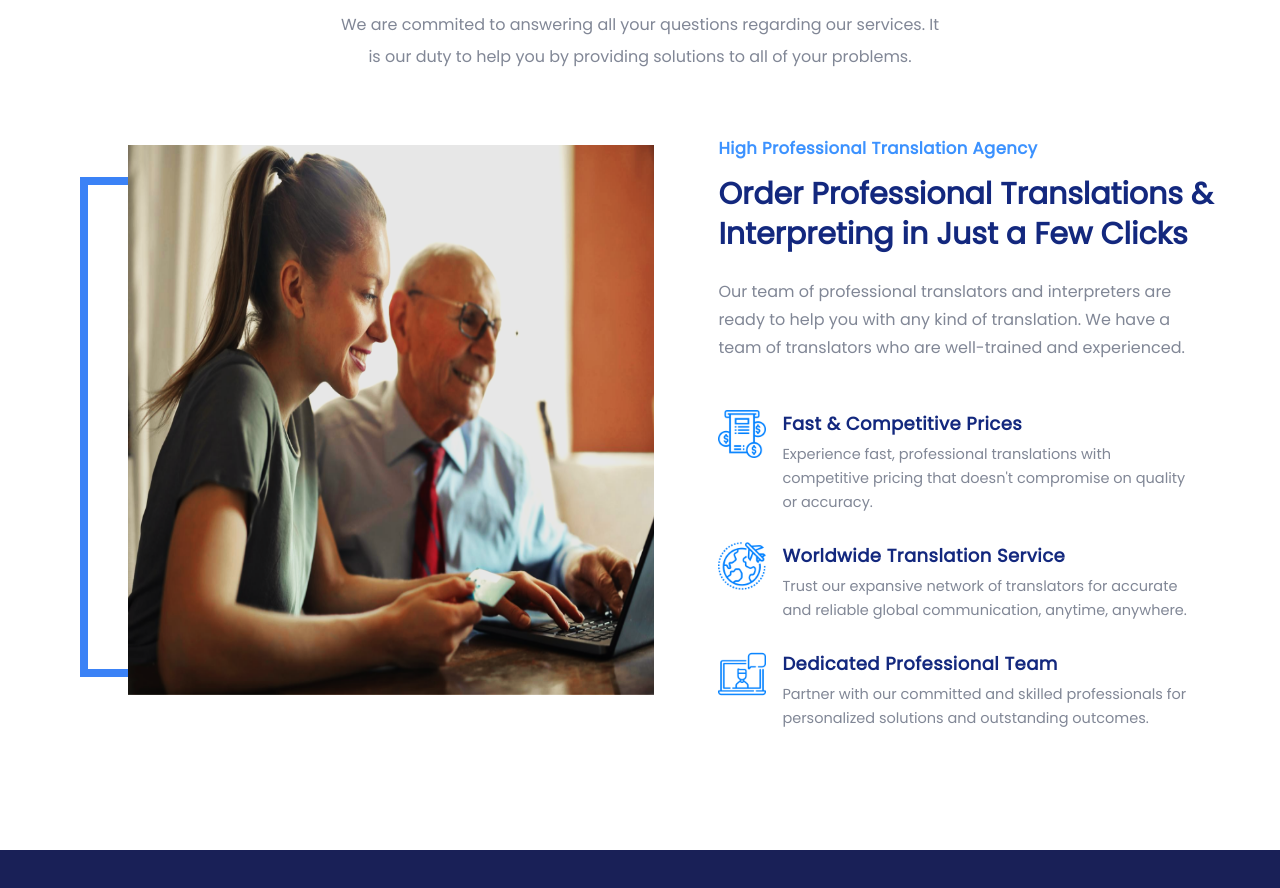
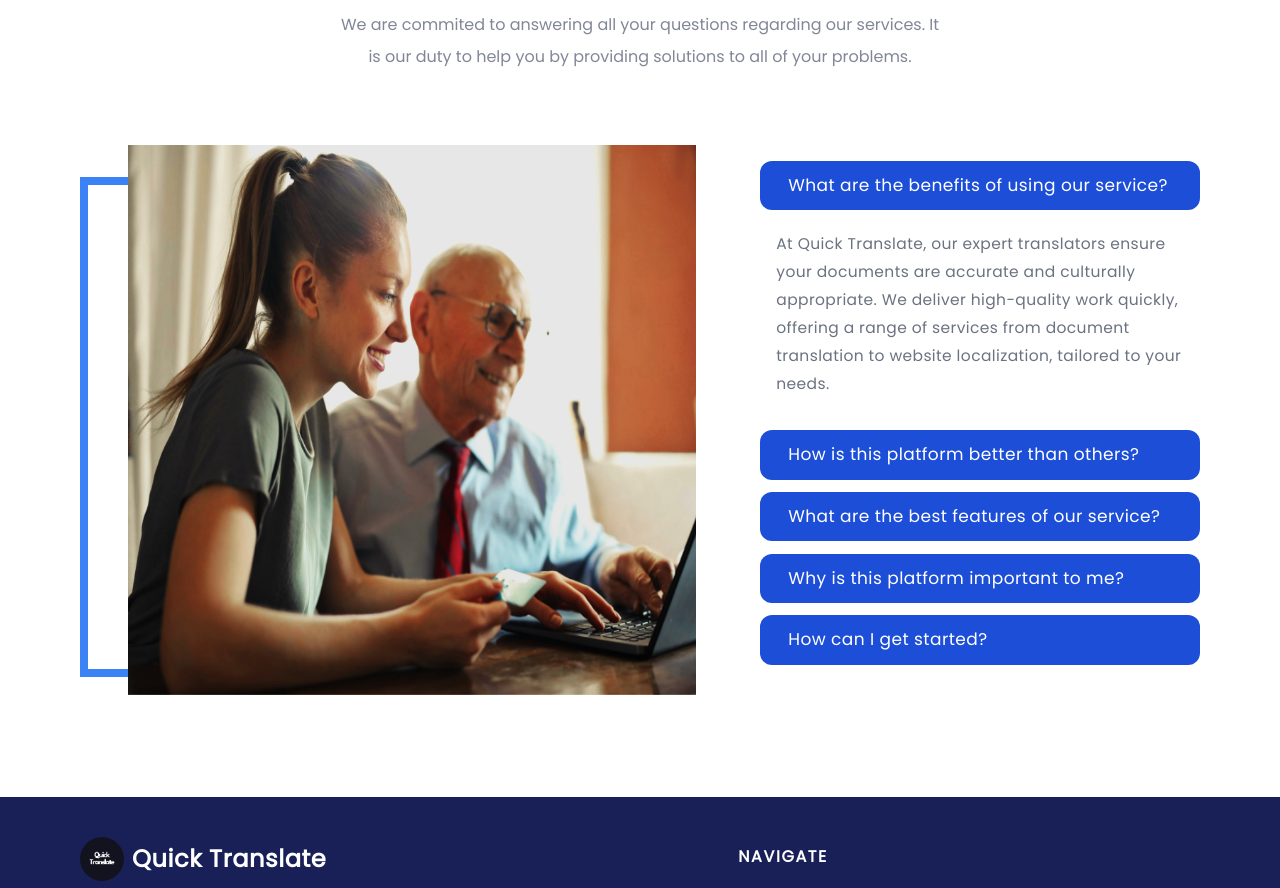
Before and after one commit to MusaZeshan-IT/Quick-Translate, a React (Vite) app: page /#/faq in a window 1280 px wide. Shown: the part 580-1468 px from the top of the page. Built offline with nearby package versions, Linux system fonts and the light colour scheme.

Commit message:
The basic content of the faq boxes are set and now just the functionality is left.

```diff
--- a/src/components/faq/FaqQuestions.jsx
+++ b/src/components/faq/FaqQuestions.jsx
@@ -23,26 +23,42 @@ const FaqQuestions = () => {
                     <img className='lg:hidden xs-custom:block hidden xl:h-[450px] lg:h-full w-full lg:relative bottom-10 left-10' src={FaqImgTab} alt="" />
                     <img className='xl:hidden lg:block xs-custom:hidden block lg:h-[550px] h-full w-full lg:relative bottom-10 left-10' src={FaqImgSm} alt="" />
                 </div>
-                <div className='xl:w-[43%] lg:w-[48%] w-full'>
-                    <h3 className='text-[rgb(60,146,255)] font-semibold text-[16.5px] tracking-wide'>High Professional Translation Agency</h3>
-                    <h2 className='text-[rgb(19,40,126)] text-3xl font-black mt-3 xs-custom:xs-custom:w-[500px] leading-10'>Order Professional Translations & Interpreting in Just a Few Clicks</h2>
-                    <p className='lg:mt-6 mt-4 text-[rgb(129,135,150)] leading-7'>Our team of professional translators and interpreters are ready to help you with any kind of translation. We have a team of translators who are well-trained and experienced.</p>
-                    <div className='flex flex-col lg:gap-y-7 gap-y-9 lg:mt-12 mt-10'>
-                        <Feature
-                            imgUrl={Feature1}
-                            title="Fast & Competitive Prices"
-                            desc="Experience fast, professional translations with competitive pricing that doesn't compromise on quality or accuracy."
-                        />
-                        <Feature
-                            imgUrl={Feature2}
-                            title="Worldwide Translation Service"
-                            desc="Trust our expansive network of translators for accurate and reliable global communication, anytime, anywhere."
-                        />
-                        <Feature
-                            imgUrl={Feature3}
-                            title="Dedicated Professional Team"
-                            desc="Partner with our committed and skilled professionals for personalized solutions and outstanding outcomes."
-                        />
+                <div className='xl:w-[43%] lg:w-[48%] w-full mt-6'>
+                    <div className='h-full w-full flex flex-col'>
+                        <div className='h-full w-full'>
+                            <div className='bg-blue-700 cursor-pointer px-7 py-3 rounded-xl'>
+                                <p className='text-white text-[17px] tracking-wide'>What are the benefits of using our service?</p>
+                            </div>
+                            <p className='text-[15.5px] tracking-wide text-gray-500 leading-7 mt-5 mb-8 ms-4'>
+                                At Quick Translate, our expert translators ensure your documents are accurate and culturally
+                                appropriate. We deliver high-quality work quickly, offering a range of services from document
+                                translation to website localization, tailored to your needs.
+                            </p>
+                        </div>
+                        <div className='h-full w-full'>
+                            <div className='bg-blue-700 cursor-pointer px-7 py-3 rounded-xl'>
+                                <p className='text-white text-[17px] tracking-wide'>How is this platform better than others?</p>
+                            </div>
+                            <p></p>
+                        </div>
+                        <div className='h-full w-full'>
+                            <div className='bg-blue-700 cursor-pointer px-7 py-3 rounded-xl'>
+                                <p className='text-white text-[17px] tracking-wide'>What are the best features of our service?</p>
+                            </div>
+                            <p></p>
+                        </div>
+                        <div className='h-full w-full'>
+                            <div className='bg-blue-700 cursor-pointer px-7 py-3 rounded-xl'>
+                                <p className='text-white text-[17px] tracking-wide'>Why is this platform important to me?</p>
+                            </div>
+                            <p></p>
+                        </div>
+                        <div className='h-full w-full'>
+                            <div className='bg-blue-700 cursor-pointer px-7 py-3 rounded-xl'>
+                                <p className='text-white text-[17px] tracking-wide'>How can I get started?</p>
+                            </div>
+                            <p></p>
+                        </div>
                     </div>
                 </div>
             </div>
```
